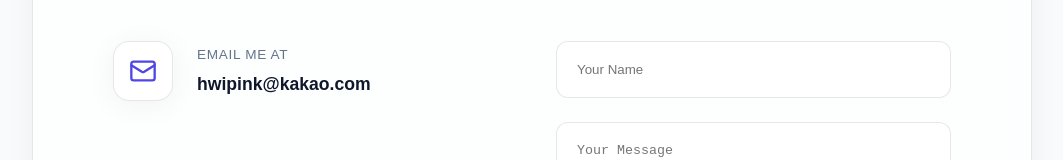
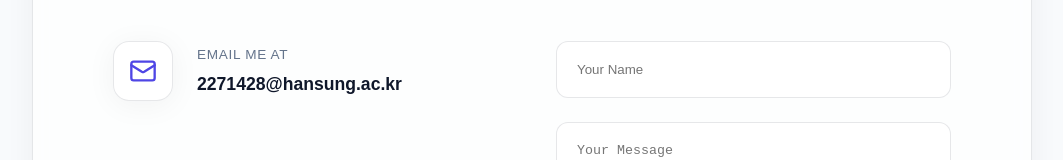
Before and after one commit to hrxlou/PortfolioWeb, a React (Vite) app: page / in a window 1280 px wide. Shown: the part 3322-3482 px from the top of the page, without its empty margins (108-1171 px from the left). Built offline with nearby package versions, Linux system fonts and the light colour scheme.

Commit message:
modified:   src/data/portfolioData.ts

```diff
--- a/src/data/portfolioData.ts
+++ b/src/data/portfolioData.ts
@@ -44,7 +44,7 @@ export const portfolioData: PortfolioData = {
     name: "김현",
     tagline: "@hrxlou",
     description: "대학생 개발자 김현입니다. 현재 대학교 3학년으로, 새로운 기술을 익히고 프로젝트에 적용하며 문제 해결의 즐거움을 알아가고 있습니다. 빠르게 변화하는 세상에 적응하기 위해 매일 공부하고 있습니다.",
-    email: "hwipink@kakao.com",
+    email: "2271428@hansung.ac.kr",
   },
   social: [
     { name: "GitHub", url: "https://github.com/hrxlou" },
```
